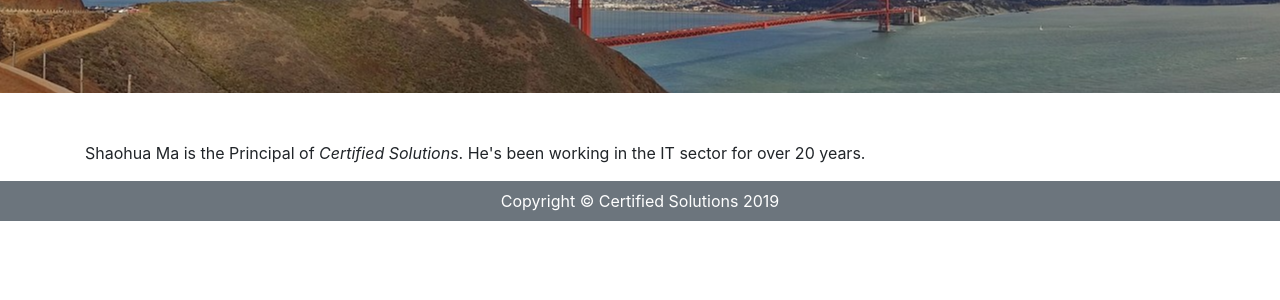
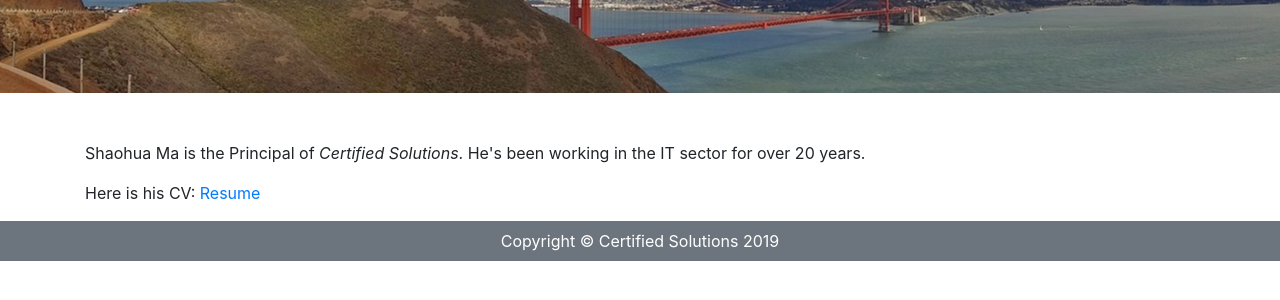
Before and after one commit to northlaker/northlaker.github.io, a website: page about.html in a window 1280 px wide. Shown: the part 204-504 px from the top of the page. Drawn offline with Linux system fonts and the light colour scheme.

Commit message:
added resume.

```diff
--- a/about.html
+++ b/about.html
@@ -68,10 +68,12 @@
     <p>Shaohua Ma is the Principal of <i>Certified Solutions</i>.
       He's been working in the IT sector for over 20 years.
     </p>
+    <p>Here is his CV: <a href="resume-2019.pdf"> Resume</a></p>
+
   </div>
 
   <!-- Footer -->
-  <footer class="py-2 bg-secondary">
+  <footer class=" py-2 bg-secondary">
     <div class="container">
       <p class="m-0 text-center text-white">Copyright &copy; Certified Solutions 2019</p>
     </div>
```
Also changed, not shown: 1 other file.
